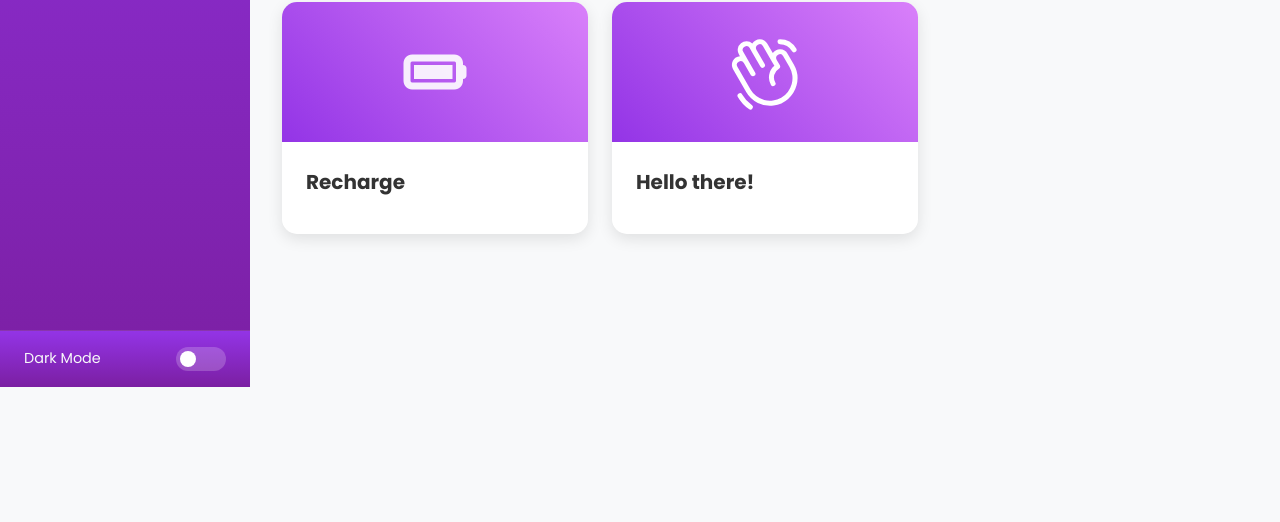
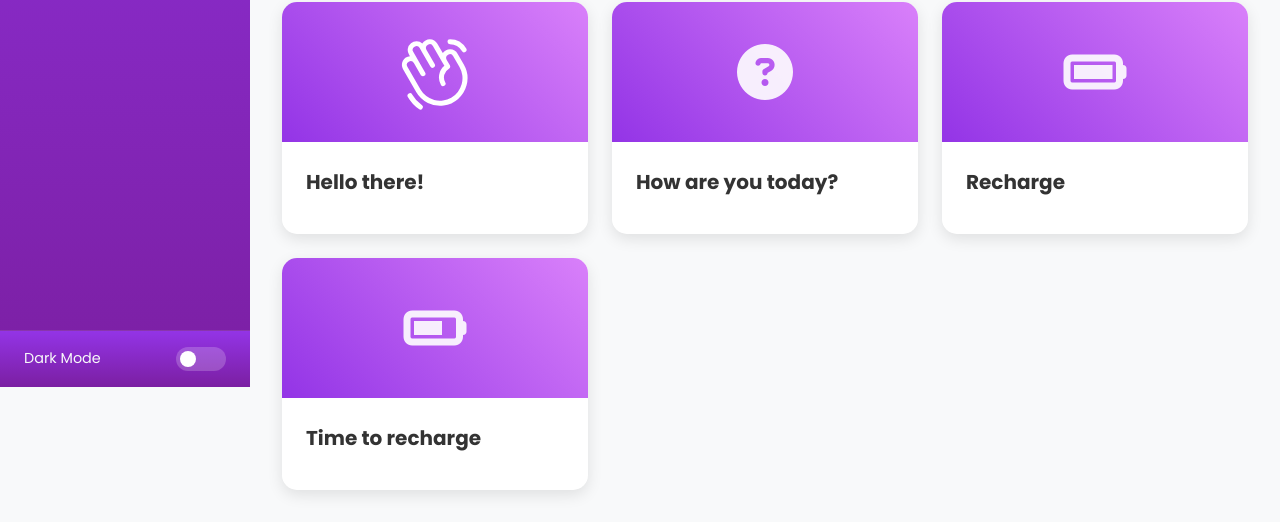
Before and after one commit to techmoocher/love-portal, a plain HTML site: page dashboard.html in a window 1280 px wide. Shown: the part 413-935 px from the top of the page. Before the commit the page ends 800 px from the top, so only its background shows below. Drawn offline with Linux system fonts and the light colour scheme.

Commit message:
Update dashboard.html

```diff
--- a/dashboard.html
+++ b/dashboard.html
@@ -98,6 +98,15 @@
                     </div>
                 </a>
 
+                <a href="https://for-her.techmoocher.com/how-are-you-today" target="_blank" class="project-card" data-category="night">
+                    <div class="card-image">
+                        <i class="fas fa-question-circle"></i>
+                    </div>
+                    <div class="card-content">
+                        <h3>How are you today?</h3>
+                    </div>
+                </a>
+
                 <!-- Miscellaneous Projects -->
                 <a href="https://for-her.techmoocher.com/recharge" target="_blank" class="project-card" data-category="misc">
                     <div class="card-image">
@@ -105,6 +114,14 @@
                     </div>
                     <div class="card-content">
                         <h3>Recharge</h3>
+                    </div>
+                </a>
+                <a href="https://for-her.techmoocher.com/time-to-recharge" target="_blank" class="project-card" data-category="misc">
+                    <div class="card-image">
+                        <i class="fas fa-battery-three-quarters"></i>
+                    </div>
+                    <div class="card-content">
+                        <h3>Time to recharge</h3>
                     </div>
                 </a>
 
@@ -135,6 +152,38 @@
         </div>
     </div>
 
+    <script>
+        // Function to sort cards alphabetically by title
+        function sortCardsByTitle() {
+            const gallery = document.querySelector('.gallery');
+            const cards = Array.from(document.querySelectorAll('.project-card'));
+
+            // Sort cards by title text
+            cards.sort((a, b) => {
+                const titleA = a.querySelector('h3').textContent.toLowerCase();
+                const titleB = b.querySelector('h3').textContent.toLowerCase();
+                return titleA.localeCompare(titleB);
+            });
+
+            // Reappend cards to gallery in sorted order
+            cards.forEach(card => gallery.appendChild(card));
+        }
+
+        // Sort cards when page loads
+        document.addEventListener('DOMContentLoaded', function() {
+            sortCardsByTitle();
+
+            // After the initial sort, set up an observer for category changes
+            const navLinks = document.querySelectorAll('.nav-link');
+            navLinks.forEach(link => {
+                link.addEventListener('click', function() {
+                    // Give time for the original dashboard.js filter to work
+                    setTimeout(sortCardsByTitle, 50);
+                });
+            });
+        });
+    </script>
+
     <script src="scripts/dashboard.js"></script>
 </body>
 </html>
```
